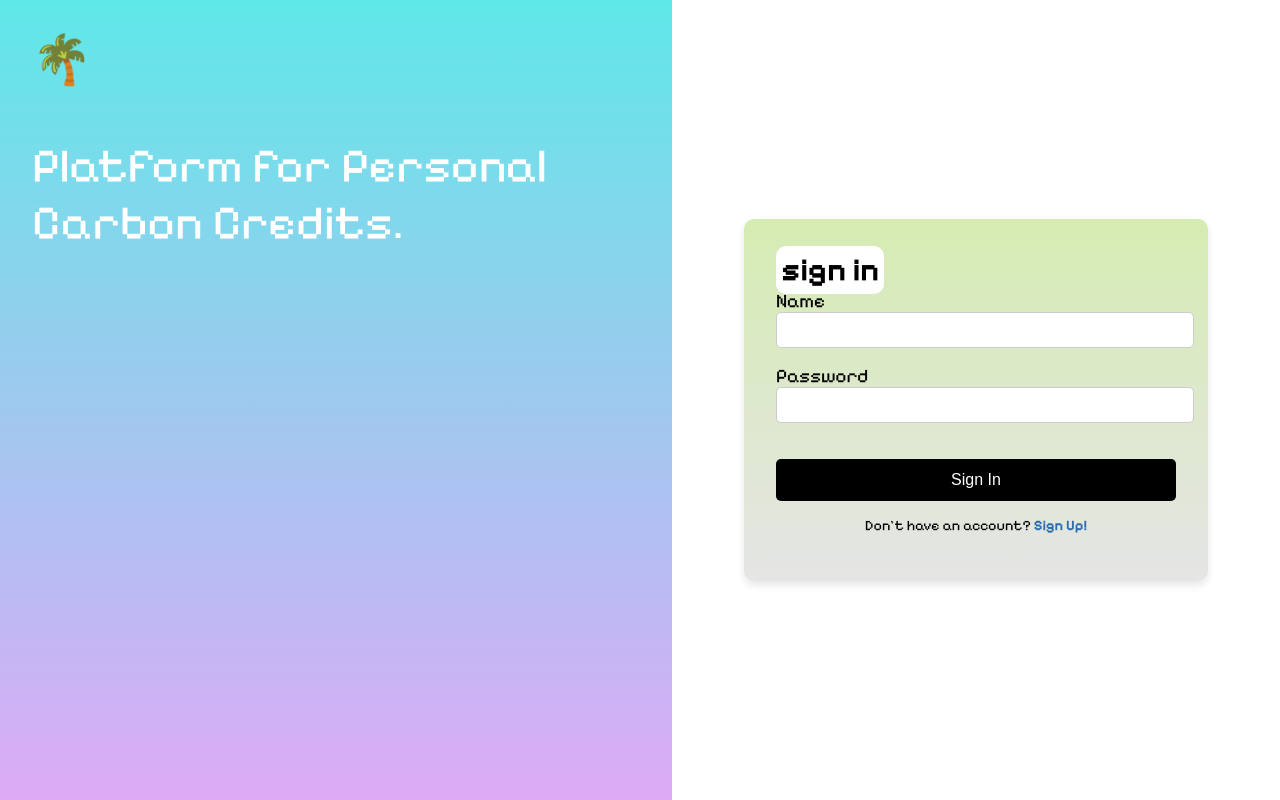
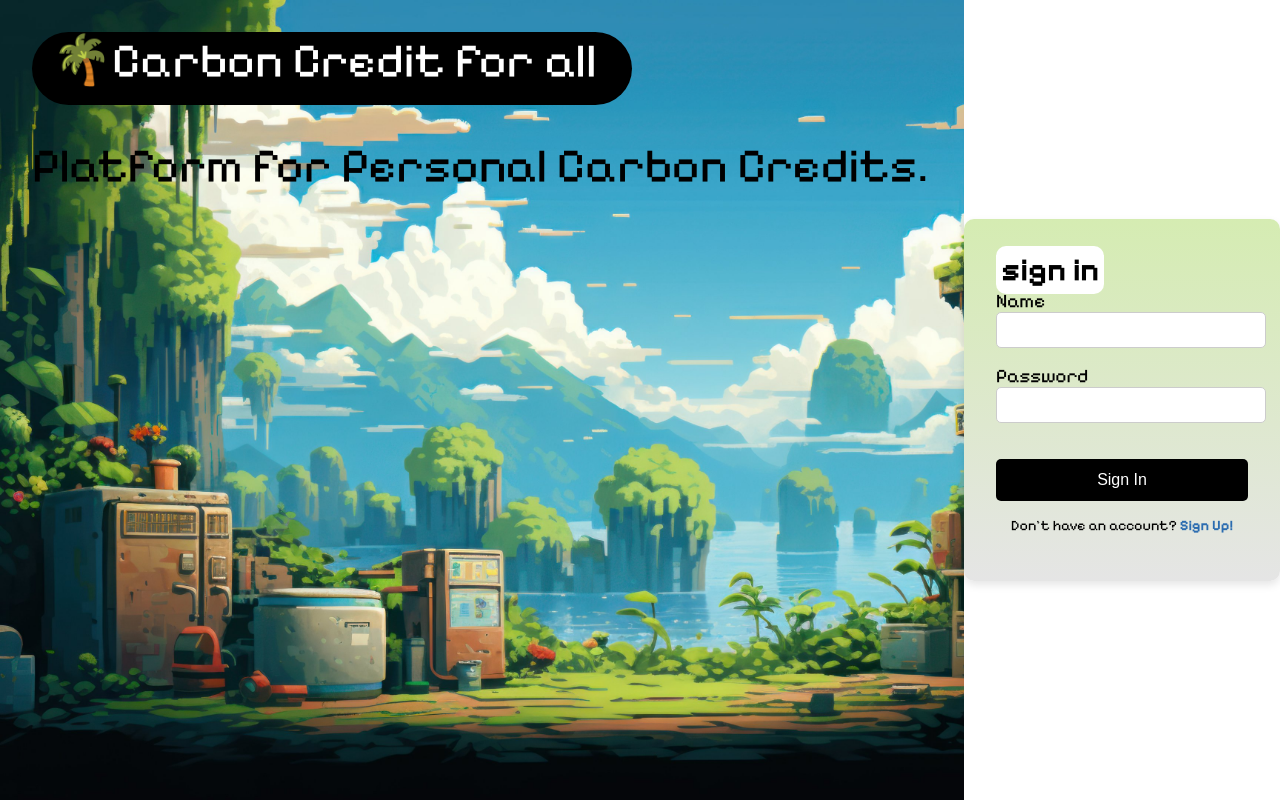
Before and after one commit to technicalclipper/carbon_credit_for_all, a React (Create React App) app in the folder frontend/app/: page /login in a window 1280 px wide. Built offline with nearby package versions, Linux system fonts and the light colour scheme; no server answers; a web font is replaced by a local one.

Commit message:
updated login page

```diff
--- a/frontend/app/src/App.css
+++ b/frontend/app/src/App.css
@@ -4,6 +4,12 @@ body {
   background-color: #f9f9f9;
   padding: 0;
 }
+
+/* Set custom cursor globally */
+* {
+  cursor: url('../public/images/pointer.png'), auto;
+}
+
 
 .container {
   display: flex;
@@ -746,3 +752,47 @@ textarea {
   height: 50px;
   margin-bottom: 10px;
 }
+.logintree{
+  height:500px;
+  width:500px;
+}
+.lhead{
+  font-weight: 400;
+  font-size: 50px;
+  margin-left: 20px;
+}
+ .anim{
+  background-color: #000000;
+  border-radius: 50px;
+  width:600px;
+
+}
+
+@keyframes typing {
+  from {
+    width: 0;
+  }
+  to {
+    width: 100%;
+  }
+}
+
+@keyframes cursor {
+  50% {
+    border-color: transparent;
+  }
+  100% {
+    border-color: transparent;
+  }
+}
+h1.logo-text {
+
+  font-size: 3rem;
+  display: inline-block;
+  white-space: nowrap;
+  overflow: hidden;
+  border-right: 0.1em solid black;
+  animation: typing 2s steps(52) 1s forwards, cursor 0.4s step-end 2s infinite alternate;
+  color:black;
+
+}
--- a/frontend/app/src/pages/signin.js
+++ b/frontend/app/src/pages/signin.js
@@ -19,8 +19,13 @@ function Signin() {
   return (
     <div className="container">
       <div className="left-panel">
-        <div className="logo">🌴</div>
+        <div className="anim">
+        <div className="logo lhead">🌴Carbon Credit for all</div>
+        </div>
+        <div >
         <h1 className="logo-text">Platform for Personal Carbon Credits.</h1>
+        </div>
+
       </div>
       <div className="right-panel">
         <div className="form">
--- a/frontend/app/src/signin.css
+++ b/frontend/app/src/signin.css
@@ -13,7 +13,7 @@ body {
 
 .left-panel {
   flex: 1;
-  background: linear-gradient(180deg, #5fe8e8, #ddabf6);
+  background-image: url("");
   color: white;
   padding: 2rem;
   display: flex;
```
Also changed, not shown: frontend/app/public/images/pointer.png (added), frontend/app/public/images/tree1.png (added).
